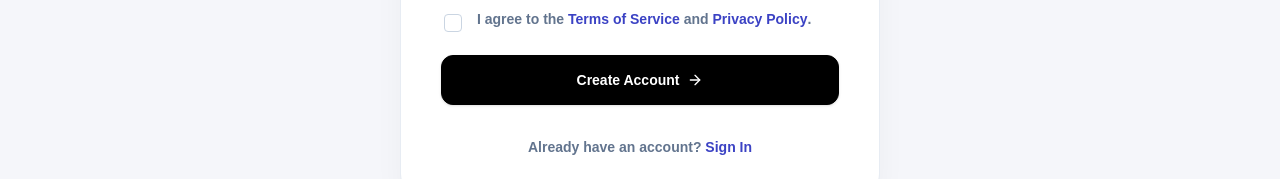
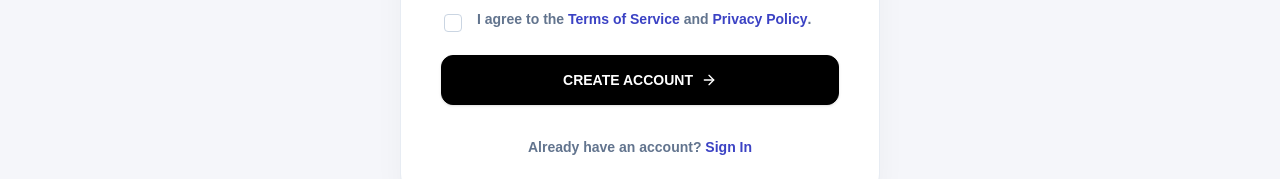
Before and after one commit to Manujitha420/ShoPilot, a Next.js app: page /register in a window 1280 px wide. Shown: the part 499-678 px from the top of the page. Built offline with nearby package versions, Linux system fonts and the light colour scheme.

Commit message:
Updated the Registre page button transitions.

```diff
--- a/src/app/register/page.tsx
+++ b/src/app/register/page.tsx
@@ -269,12 +269,12 @@ function RegisterFormContent() {
             <span className="absolute inset-x-0 bottom-0 h-0 bg-white transition-all duration-300 ease-out group-hover:h-full z-0" />
 
             {/* Content */}
-            <span className="relative z-10 flex items-center gap-2 transition-colors duration-300 group-hover:text-black">
+            <span className="relative z-10 flex items-center gap-2 transition-colors duration-600 group-hover:text-black">
               {isRegistering ? (
                 <Loader2 className="w-5 h-5 animate-spin" />
               ) : (
                 <>
-                  <span>Create Account</span>
+                  <span>CREATE ACCOUNT</span>
                   <ArrowRight className="w-4 h-4 transition-transform group-hover:translate-x-1" />
                 </>
               )}
```
